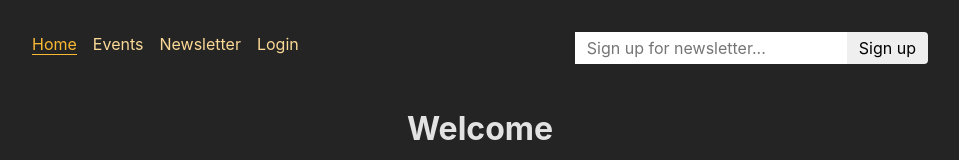
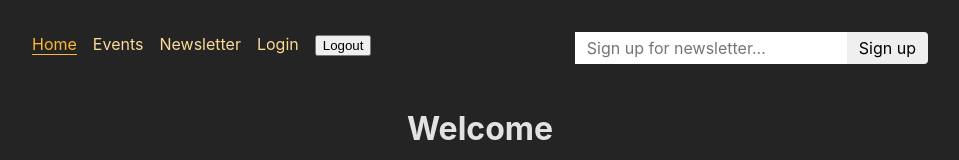
Before and after one commit to Ojfirst/events.app, a React (Vite) app in the folder FRONTEND/: page / in a window 1280 px wide. Shown: the top 160 px of the page, without its empty margins (160-1119 px from the left). Built offline with nearby package versions, Linux system fonts and the light colour scheme.

Commit message:
Add user logout + remove user auth token on logout

```diff
--- a/FRONTEND/src/App.jsx
+++ b/FRONTEND/src/App.jsx
@@ -18,6 +18,7 @@
 import newsLetterAction from './loader-action/NewLetterAction';
 import AuthenticationPage from './routes/authentication/Authentication';
 import userAuthAction from './loader-action/UserAuthAction';
+import { action as logoutAction } from './routes/logout';
 
 const router = createBrowserRouter([
 	{
@@ -62,6 +63,7 @@
 				action: newsLetterAction,
 			},
 			{ path: 'auth', Component: AuthenticationPage, action: userAuthAction },
+      {path: 'logout', action: logoutAction }
 		],
 	},
 ]);
--- a/FRONTEND/src/components/Home/MainNavigation.jsx
+++ b/FRONTEND/src/components/Home/MainNavigation.jsx
@@ -1,5 +1,5 @@
 
-import { NavLink } from 'react-router';
+import { NavLink, Form } from 'react-router';
 
 import classes from './MainNavigation.module.css';
 import NewsletterSignup from '../NewsLetter/NewsletterSignup';
@@ -50,6 +50,11 @@
               Login
             </NavLink>
           </li>
+          <li>
+            <Form action={'/logout'} method='post'>
+            <button>Logout</button>
+            </Form>
+          </li>
         </ul>
       </nav>
       <NewsletterSignup />
--- /dev/null
+++ b/FRONTEND/src/routes/logout.jsx
@@ -0,0 +1,6 @@
+import { redirect } from 'react-router';
+
+export const action = () => {
+	localStorage.removeItem('token');
+	return redirect('/');
+};
```
